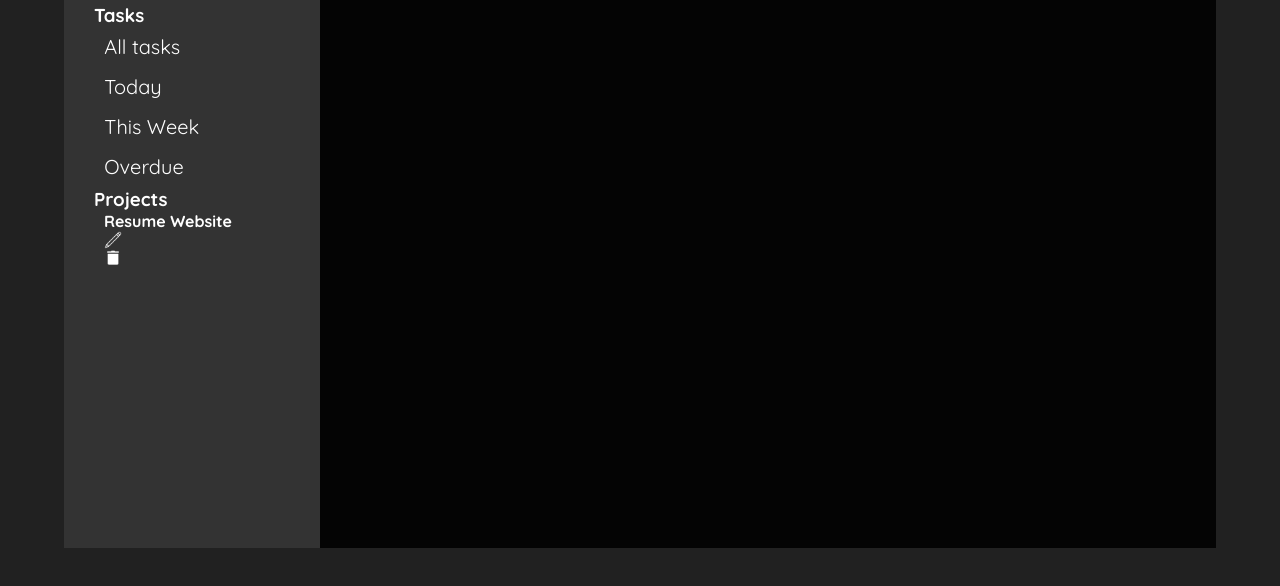
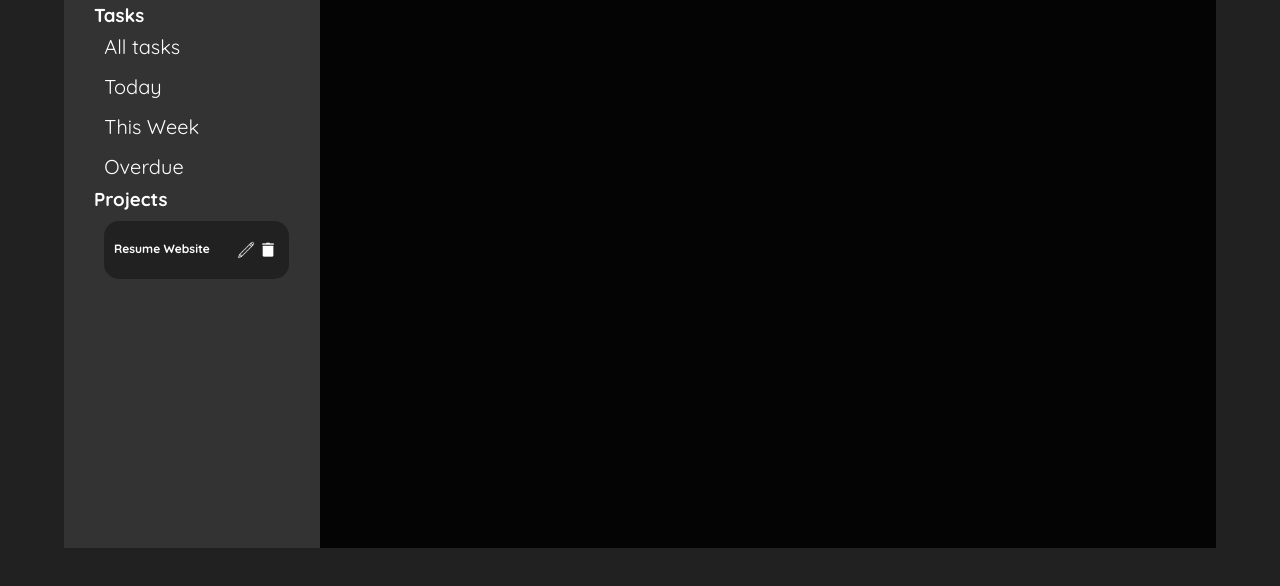
Before and after one commit to daanniill/todo-list, a website built with webpack: page src/template.html in a window 1280 px wide. Shown: the part 172-758 px from the top of the page. Built offline with nearby package versions, Linux system fonts and the light colour scheme; a web font is replaced by a local one.

Commit message:
styled project sidebar cards now going to work on adding animation such as hover effects and onclick effects

```diff
--- a/src/styles.css
+++ b/src/styles.css
@@ -89,9 +89,31 @@ h1 {
 .proj_side {
     width: 90%;
     display: grid;
-    grid-template-columns: 2fr;
+    grid-template-columns: 70% 30%;
+    background-color: var(--background_color);
+    padding: 20px 10px 20px 10px;
+    border-radius: 15px;
+    margin: 10px 0 10px 0;
+}
+
+.proj_side h4{
+    font-size: 12px;
+    text-align: left;
+    margin-right: 5px;
+    overflow: hidden;
+    text-align: left;
+    overflow: hidden;
+    white-space: nowrap;        /* keep text on one line */
+    text-overflow: ellipsis;
 }
 
 .proj_side img {
     height: 18px;
+    margin: 0 2px 0 2px;
 }
+
+#control_side {
+    display: flex;
+    justify-content: right;
+    align-items: center;
+}
--- a/src/template.html
+++ b/src/template.html
@@ -27,8 +27,10 @@
                 <h3>Projects</h3>
                 <div class="proj_side">
                     <h4>Resume Website</h4>
-                    <img id="edit_icon" src="./assets/edit.png">
-                    <img id="delete_icon" src="./assets/delete.png">
+                    <div id="control_side">
+                        <img id="edit_icon" src="./assets/edit.png">
+                        <img id="delete_icon" src="./assets/delete.png">
+                    </div>
                 </div>
 
             </div>
```
